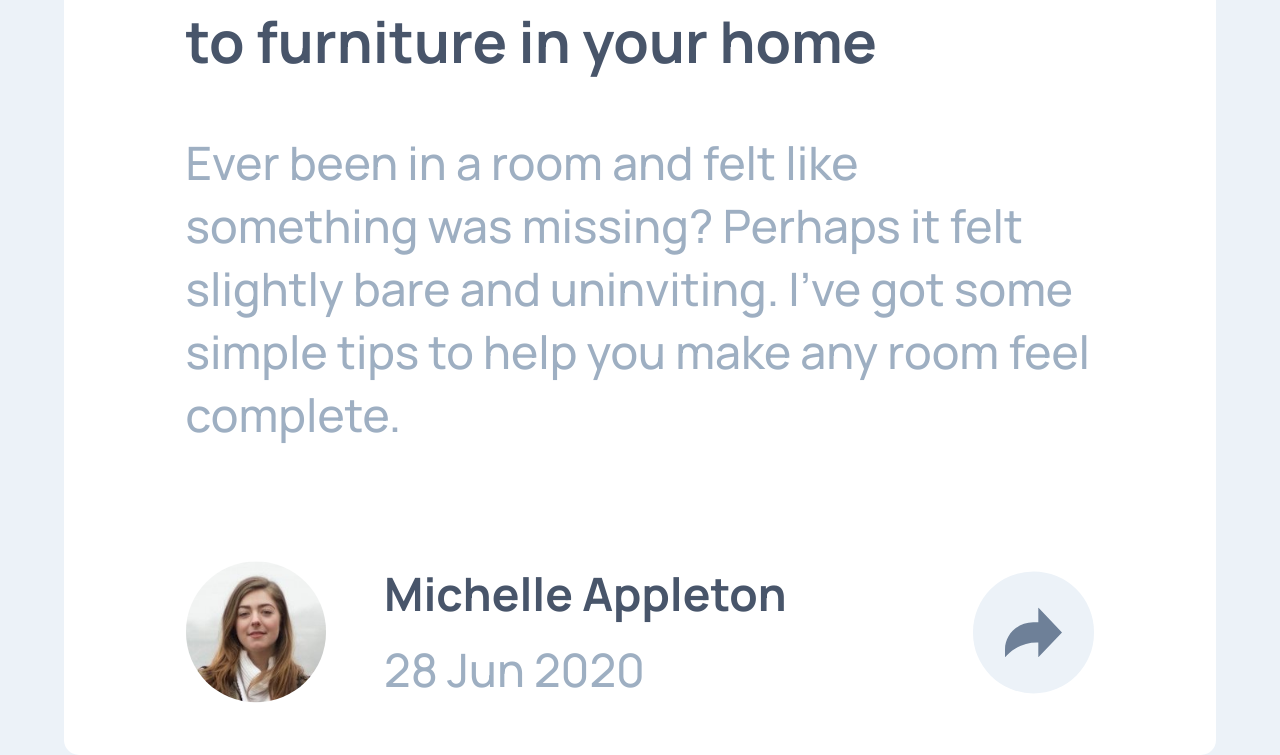
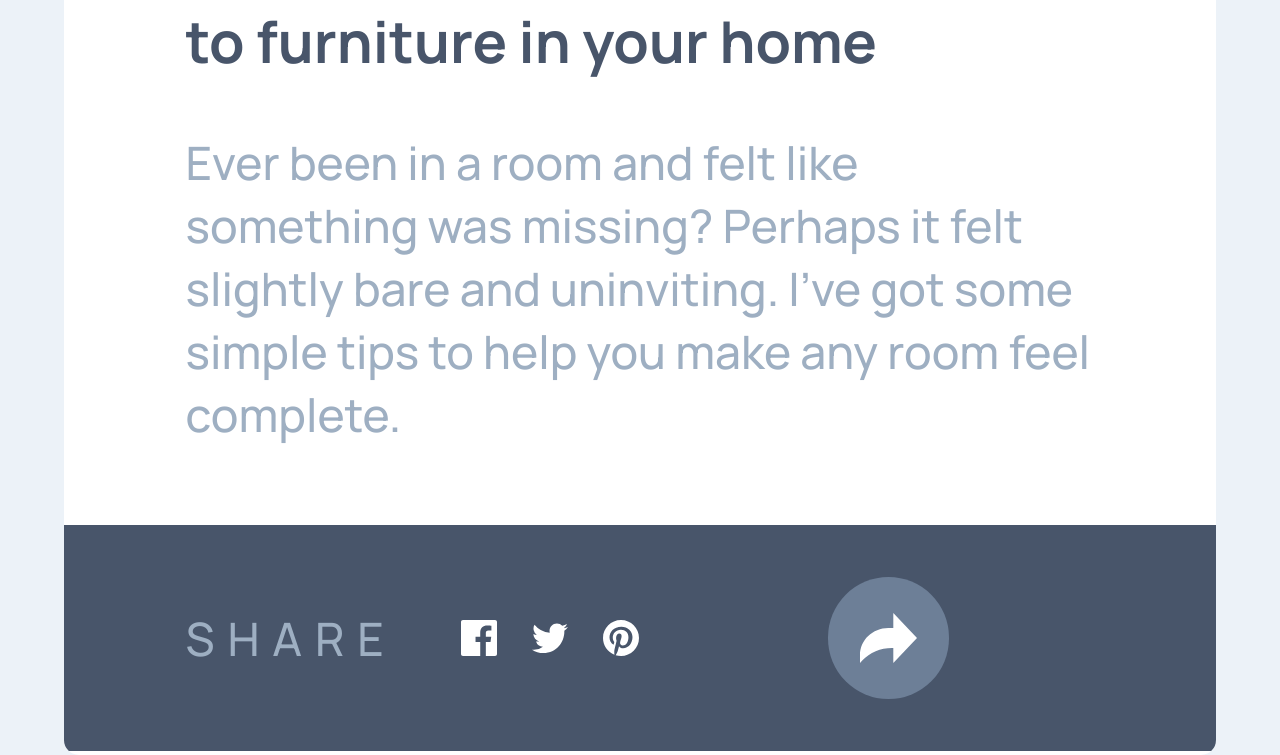
Before and after one commit to rainof/article-preview-component-project, a website: page index.html in a window 1280 px wide. Both pictures are taken after a click on the button 1033 px from the left and 1104 px from the top of the page. Shown: the part 472-1227 px from the top of the page. Drawn offline with Linux system fonts and the light colour scheme.

Commit message:
chore: implement toggle behavior for share box on button click

```diff
--- a/index.html
+++ b/index.html
@@ -16,8 +16,13 @@
       href="https://fonts.googleapis.com/css2?family=Manrope:wght@500;700&display=swap"
       rel="stylesheet"
     />
-    <script defer src="src/scripts.js"></script>
+    <script src="src/scripts.js"></script>
     <title>Frontend Mentor | Article preview component</title>
+    <style>
+      .floating_share {
+        display: none;
+      }
+    </style>
   </head>
 
   <body id="root">
--- a/src/scripts.js
+++ b/src/scripts.js
@@ -1,4 +1,25 @@
-document.addEventListener("DOMContentLoaded", () => {
-    const root = document.getElementById("root");
-    console.log("Hello World!");
+document.addEventListener('DOMContentLoaded', () => {
+    const showButton = document.getElementById('share_button');
+    const hideButton = document.getElementById('share_invert_button');
+    const toggleDiv = document.querySelector('.floating_share');
+
+    // Debugging logs
+    console.log('Show Button:', showButton);
+    console.log('Hide Button:', hideButton);
+    console.log('Toggle Div:', toggleDiv);
+
+    // Ensure the elements exist before attaching event listeners
+    if (showButton && hideButton && toggleDiv) {
+        showButton.addEventListener('click', () => {
+            if (toggleDiv.style.display === 'none' || toggleDiv.style.display === '') {
+                toggleDiv.style.display = 'block';
+            }
+        });
+
+        hideButton.addEventListener('click', () => {
+            if (toggleDiv.style.display === 'block') {
+                toggleDiv.style.display = 'none';
+            }
+        });
+    }
 });
```
